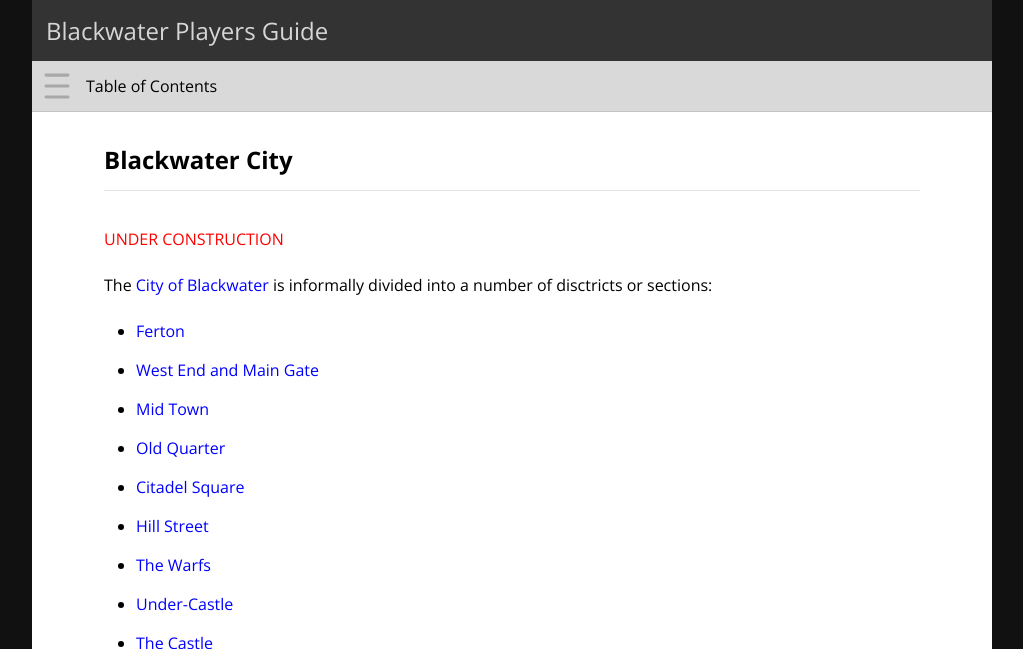
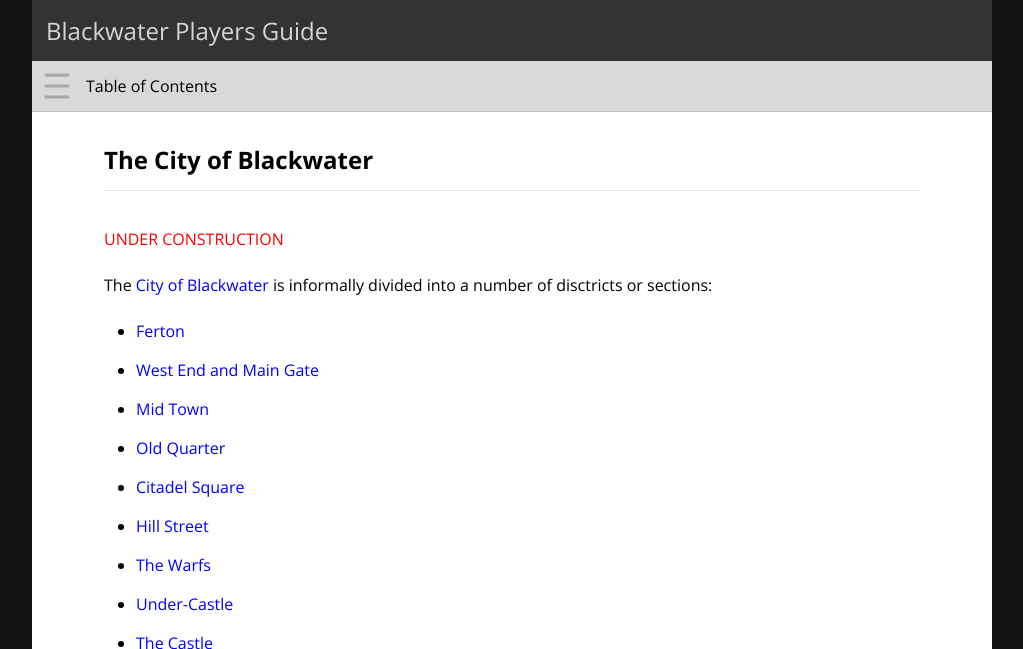
Before and after one commit to rickosborne/blackwater, a Jekyll site: the page built from _guide/105-blackwater-city.md, in a window 1280 px wide and 900 px high, cut to the strip 0-649 px from the top of the window. Shown: the whole strip, without its empty margins (128-1151 px from the left). Built offline with Jekyll 4.4.1, drawn with Linux system fonts in a browser that asks for light colours.

Commit message:
Update 105-blackwater-city.md

```diff
--- a/_guide/105-blackwater-city.md
+++ b/_guide/105-blackwater-city.md
@@ -4,7 +4,7 @@ layout: default
 ---
 
 
-# Blackwater City
+# The City of Blackwater
 
 <font color="red" style="bold">UNDER CONSTRUCTION</font>
 
```
